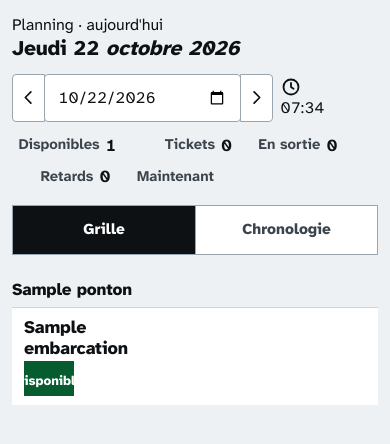
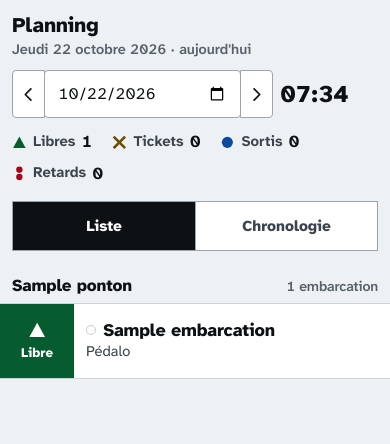
Before and after one commit to Samito-05/GestionnairePontons, a Django app: page /planning/ in a window 390 px wide. Shown: the part 56-500 px from the top of the page. Run offline with Django 5.2, Linux system fonts and the light colour scheme; tables that the repository leaves empty hold one stand-in row (values such as "Sample post").

Commit message:
refonte(ui): écran Planning — légende par marques, chronologie à codes d'état, liste mobile
- en-tête sans sur-titre ni italique ; date et heure groupées
- légende : marques d'état + compteurs, échantillons des blocs (en cours,
  rendue, dépassement) et ligne « maintenant »
- blocs de location : bleu tant que non rendue, neutre une fois rendue
  (couleur du bateau gardée dans la pastille du nom) ; dépassement rayé rouge/noir
- vue mobile « Liste » reprenant les lignes de l'écran Sorties
- boutons Vendre / Sortir / Retour aux couleurs de l'état produit

```diff
--- a/static/css/base.css
+++ b/static/css/base.css
@@ -443,6 +443,9 @@
 .legend-item strong { color: var(--ink); font-size: 1.05rem; }
 .legend-swatch { width: 22px; height: 12px; flex-shrink: 0; border-radius: 1px; }
 .legend-now { width: 2px; height: 16px; background: var(--ink); }
+.rental-swatch { background: var(--sortie); }
+.done-swatch { background: var(--surface-2); box-shadow: inset 0 0 0 1px var(--rule-strong); }
+.overtime-swatch { background: repeating-linear-gradient(-45deg, var(--retard) 0 4px, #1a0004 4px 7px); }
 
 #tl-container { margin-bottom: 1.5rem; border: 1px solid var(--rule); background: var(--surface); overflow: hidden; }
 .tl-toolbar, .mob-tl-toolbar {
@@ -511,7 +514,7 @@
   box-shadow: inset 1px 0 0 var(--ticket-text);
   opacity: .9;
 }
-/* Location : bleu tant que sortie, neutre une fois rendue, contour si à venir */
+/* Location : bleu tant que non rendue, neutre une fois rendue */
 .rental-block {
   position: absolute; top: 10px; bottom: 10px; z-index: 10; min-width: 6px;
   display: flex; align-items: center; justify-content: center; padding: 0 8px;
@@ -520,7 +523,6 @@
   background: var(--sortie); color: var(--sortie-ink);
 }
 .rental-block.is-done { background: var(--surface-2); color: var(--ink-2); box-shadow: inset 0 0 0 1px var(--rule-strong); }
-.rental-block.is-planned { background: var(--surface); color: var(--sortie-text); box-shadow: inset 0 0 0 2px var(--sortie); }
 .rental-block.is-narrow { font-size: 0; padding: 0; }
 /* Dépassement : rayures rouge / noir (marque de danger isolé) */
 .overtime-block {
--- a/templates/pontons/_planning_mob_tile.html
+++ b/templates/pontons/_planning_mob_tile.html
@@ -1,58 +1,50 @@
+{% comment %}Planning mobile, vue liste : même ligne que l'écran Sorties (plaque d'état | nom | action).{% endcomment %}
 <article id="mob-tile-{{ row.embarcation.pk }}"
          class="tile {% if row.statut == 'sortie' %}tile--sortie{% if row.overtime %} is-late{% endif %}{% elif row.statut == 'reservee' %}tile--reservee{% else %}tile--libre{% endif %}"
          data-statut="{{ row.statut|default:'libre' }}">
+  <div class="tile-state">
+    {% if row.statut == 'sortie' %}
+      {% if row.overtime %}<svg class="mark" aria-hidden="true"><use href="#m-retard"/></svg><span>Retard</span>
+      {% else %}<svg class="mark" aria-hidden="true"><use href="#m-sortie"/></svg><span>Sorti</span>{% endif %}
+    {% elif row.statut == 'reservee' %}<svg class="mark" aria-hidden="true"><use href="#m-ticket"/></svg><span>Ticket</span>
+    {% else %}<svg class="mark" aria-hidden="true"><use href="#m-libre"/></svg><span>Libre</span>
+    {% endif %}
+  </div>
   <div class="tile-body">
-    <div class="tile-head">
-      <span class="color-dot" style="background:{{ row.embarcation.couleur }};"></span>
-      <h3 class="tile-name">{{ row.embarcation.nom }}</h3>
-    </div>
-    <div class="tile-state">
-      {% if row.statut == 'sortie' %}
-        <span class="dot pulse"></span>
-        {% if row.overtime %}
-        <span>Retard</span>{% if row.overtime_min %}<span class="tile-time" style="color:inherit;">+{{ row.overtime_min }} min</span>{% endif %}
-        {% else %}
-        <span>En sortie</span>{% if row.retour %}<span class="tile-time">retour {{ row.retour }}</span>{% endif %}
-        {% endif %}
-      {% elif row.statut == 'reservee' %}
-        <svg class="icon"><use href="#i-ticket"/></svg><span>Ticket vendu</span>
-      {% else %}
-        <span class="dot"></span><span>Disponible</span>
-      {% endif %}
-    </div>
+    <h3 class="tile-name"><span class="color-dot" style="background:{{ row.embarcation.couleur }};"></span><span>{{ row.embarcation.nom }}</span></h3>
+    {% if row.statut == 'sortie' %}
+      {% if row.overtime %}<p class="tile-meta"><span class="tile-figure">+{% if row.overtime_min %}{{ row.overtime_min }}{% else %}&lt;1{% endif %} min</span> <span class="tile-sub">fin prévue {{ row.retour }}</span></p>
+      {% elif row.retour %}<p class="tile-meta">retour prévu à {{ row.retour }}</p>{% endif %}
+    {% else %}<p class="tile-meta">{{ row.embarcation.get_type_embarcation_display }}</p>
+    {% endif %}
   </div>
   {% if role == 'gestionnaire' or role == 'admin' %}
-  <div class="tile-action">
     {% if row.statut == 'sortie' %}
-      <form hx-post="{% url 'retour_embarcation' row.embarcation.pk %}"
-            hx-target="#mob-tile-{{ row.embarcation.pk }}"
-            hx-swap="outerHTML"
+      <form class="tile-action" hx-post="{% url 'retour_embarcation' row.embarcation.pk %}"
+            hx-target="#mob-tile-{{ row.embarcation.pk }}" hx-swap="outerHTML"
             hx-vals="js:{window_start: WINDOW_START_ISO}">{% csrf_token %}
         <input type="hidden" name="_htmx_partial" value="planning_mob">
         <input type="hidden" name="next" value="planning">
-        <button type="submit" class="btn btn-return"><svg class="icon"><use href="#i-return"/></svg>Retour</button>
+        <button type="submit" class="btn btn-retour" aria-label="Retour — {{ row.embarcation.nom }}">Retour</button>
       </form>
     {% elif row.statut == 'reservee' %}
-      <form hx-post="{% url 'sortir_embarcation' row.embarcation.pk %}"
-            hx-target="#mob-tile-{{ row.embarcation.pk }}"
-            hx-swap="outerHTML"
+      <form class="tile-action" hx-post="{% url 'sortir_embarcation' row.embarcation.pk %}"
+            hx-target="#mob-tile-{{ row.embarcation.pk }}" hx-swap="outerHTML"
             hx-vals="js:{window_start: WINDOW_START_ISO}">{% csrf_token %}
         <input type="hidden" name="_htmx_partial" value="planning_mob">
         <input type="hidden" name="next" value="planning">
-        <button type="submit" class="btn btn-warning"><svg class="icon"><use href="#i-out"/></svg>Sortir</button>
+        <button type="submit" class="btn btn-sortir" aria-label="Sortir — {{ row.embarcation.nom }}">Sortir</button>
       </form>
     {% else %}
-      <form hx-post="{% url 'louer_embarcation' row.embarcation.pk %}"
-            hx-target="#mob-tile-{{ row.embarcation.pk }}"
-            hx-swap="outerHTML"
+      <form class="tile-action" hx-post="{% url 'louer_embarcation' row.embarcation.pk %}"
+            hx-target="#mob-tile-{{ row.embarcation.pk }}" hx-swap="outerHTML"
             hx-vals="js:{window_start: WINDOW_START_ISO}">{% csrf_token %}
         <input type="hidden" name="_htmx_partial" value="planning_mob">
         <input type="hidden" name="notes" value="">
         <input type="hidden" name="next" value="planning">
-        <button type="submit" class="btn btn-success"><svg class="icon"><use href="#i-ticket"/></svg>Vente</button>
+        <button type="submit" class="btn btn-vendre" aria-label="Vendre un ticket — {{ row.embarcation.nom }}">Vendre</button>
       </form>
     {% endif %}
-  </div>
   {% endif %}
   {% if row.statut == 'sortie' %}
   <span hidden
--- a/templates/pontons/_planning_mob_tl_label.html
+++ b/templates/pontons/_planning_mob_tl_label.html
@@ -3,10 +3,10 @@
   <span class="tl-label-text">
     <span class="tl-label-name" title="{{ row.embarcation.nom }}">{{ row.embarcation.nom }}</span>
     {% if row.statut == 'sortie' %}
-      {% if row.overtime %}<span class="tl-label-state is-sortie">Retard{% if row.overtime_min %} +{{ row.overtime_min }} min{% endif %}</span>
-      {% else %}<span class="tl-label-state is-sortie">En sortie{% if row.retour %} → {{ row.retour }}{% endif %}</span>{% endif %}
-    {% elif row.statut == 'reservee' %}<span class="tl-label-state is-reservee">Ticket vendu</span>
-    {% else %}<span class="tl-label-state is-libre">Disponible</span>
+      {% if row.overtime %}<span class="tl-label-state is-retard"><svg class="mark" aria-hidden="true"><use href="#m-retard"/></svg>Retard{% if row.overtime_min %} +{{ row.overtime_min }} min{% endif %}</span>
+      {% else %}<span class="tl-label-state is-sortie"><svg class="mark" aria-hidden="true"><use href="#m-sortie"/></svg>Sorti{% if row.retour %} · fin {{ row.retour }}{% endif %}</span>{% endif %}
+    {% elif row.statut == 'reservee' %}<span class="tl-label-state is-reservee"><svg class="mark" aria-hidden="true"><use href="#m-ticket"/></svg>Ticket vendu</span>
+    {% else %}<span class="tl-label-state is-libre"><svg class="mark" aria-hidden="true"><use href="#m-libre"/></svg>Libre</span>
     {% endif %}
   </span>
   {% if role == 'gestionnaire' or role == 'admin' %}
@@ -14,20 +14,20 @@
     <form hx-post="{% url 'retour_embarcation' row.embarcation.pk %}" hx-target="#mob-tl-row-{{ row.embarcation.pk }}" hx-swap="outerHTML" hx-vals="js:{window_start: WINDOW_START_ISO}">{% csrf_token %}
       <input type="hidden" name="_htmx_partial" value="planning_mob_tl">
       <input type="hidden" name="next" value="planning">
-      <button type="submit" class="btn btn-return btn-xs" aria-label="Retour — {{ row.embarcation.nom }}">Retour</button>
+      <button type="submit" class="btn btn-retour" aria-label="Retour — {{ row.embarcation.nom }}">Retour</button>
     </form>
     {% elif row.statut == 'reservee' %}
     <form hx-post="{% url 'sortir_embarcation' row.embarcation.pk %}" hx-target="#mob-tl-row-{{ row.embarcation.pk }}" hx-swap="outerHTML" hx-vals="js:{window_start: WINDOW_START_ISO}">{% csrf_token %}
       <input type="hidden" name="_htmx_partial" value="planning_mob_tl">
       <input type="hidden" name="next" value="planning">
-      <button type="submit" class="btn btn-warning btn-xs" aria-label="Sortir — {{ row.embarcation.nom }}">Sortir</button>
+      <button type="submit" class="btn btn-sortir" aria-label="Sortir — {{ row.embarcation.nom }}">Sortir</button>
     </form>
     {% else %}
     <form hx-post="{% url 'louer_embarcation' row.embarcation.pk %}" hx-target="#mob-tl-row-{{ row.embarcation.pk }}" hx-swap="outerHTML" hx-vals="js:{window_start: WINDOW_START_ISO}">{% csrf_token %}
       <input type="hidden" name="_htmx_partial" value="planning_mob_tl">
       <input type="hidden" name="notes" value="">
       <input type="hidden" name="next" value="planning">
-      <button type="submit" class="btn btn-success btn-xs" aria-label="Vente — {{ row.embarcation.nom }}">Vente</button>
+      <button type="submit" class="btn btn-vendre" aria-label="Vendre un ticket — {{ row.embarcation.nom }}">Vendre</button>
     </form>
     {% endif %}
   {% endif %}
--- a/templates/pontons/_planning_mob_tl_row.html
+++ b/templates/pontons/_planning_mob_tl_row.html
@@ -14,9 +14,9 @@
            style="left:{{ block.left_pct }}%;width:{{ block.width_pct }}%;"
            title="Ticket vendu — {{ block.label }}"></div>
       {% else %}
-      <div class="rental-block"
-           style="left:{{ block.left_pct }}%;width:{{ block.width_pct }}%;background:{{ block.color }};color:{{ block.text_color }};"
-           title="{{ row.embarcation.nom }} · {{ block.label }}{% if block.loc.notes %} · {{ block.loc.notes }}{% endif %}">
+      <div class="rental-block{% if block.loc.returned_at %} is-done{% endif %}"
+           style="left:{{ block.left_pct }}%;width:{{ block.width_pct }}%;"
+           title="{{ row.embarcation.nom }} · {% if block.loc.returned_at %}rendue · {% endif %}{{ block.label }}{% if block.loc.notes %} · {{ block.loc.notes }}{% endif %}">
         {{ block.label }}
       </div>
       {% endif %}
--- a/templates/pontons/_planning_tl_label.html
+++ b/templates/pontons/_planning_tl_label.html
@@ -3,10 +3,10 @@
   <span class="tl-label-text">
     <span class="tl-label-name" title="{{ row.embarcation.nom }}">{{ row.embarcation.nom }}</span>
     {% if row.statut == 'sortie' %}
-      {% if row.overtime %}<span class="tl-label-state is-sortie">Retard{% if row.overtime_min %} +{{ row.overtime_min }} min{% endif %}</span>
-      {% else %}<span class="tl-label-state is-sortie">En sortie{% if row.retour %} → {{ row.retour }}{% endif %}</span>{% endif %}
-    {% elif row.statut == 'reservee' %}<span class="tl-label-state is-reservee">Ticket vendu</span>
-    {% else %}<span class="tl-label-state is-libre">Disponible</span>
+      {% if row.overtime %}<span class="tl-label-state is-retard"><svg class="mark" aria-hidden="true"><use href="#m-retard"/></svg>Retard{% if row.overtime_min %} +{{ row.overtime_min }} min{% endif %}</span>
+      {% else %}<span class="tl-label-state is-sortie"><svg class="mark" aria-hidden="true"><use href="#m-sortie"/></svg>Sorti{% if row.retour %} · fin {{ row.retour }}{% endif %}</span>{% endif %}
+    {% elif row.statut == 'reservee' %}<span class="tl-label-state is-reservee"><svg class="mark" aria-hidden="true"><use href="#m-ticket"/></svg>Ticket vendu</span>
+    {% else %}<span class="tl-label-state is-libre"><svg class="mark" aria-hidden="true"><use href="#m-libre"/></svg>Libre</span>
     {% endif %}
   </span>
   {% if role == 'gestionnaire' or role == 'admin' %}
@@ -14,20 +14,20 @@
     <form hx-post="{% url 'retour_embarcation' row.embarcation.pk %}" hx-target="#tl-row-{{ row.embarcation.pk }}" hx-swap="outerHTML" hx-vals="js:{window_start: WINDOW_START_ISO}">{% csrf_token %}
       <input type="hidden" name="_htmx_partial" value="planning_tl">
       <input type="hidden" name="next" value="planning">
-      <button type="submit" class="btn btn-return btn-xs" aria-label="Retour — {{ row.embarcation.nom }}">Retour</button>
+      <button type="submit" class="btn btn-retour" aria-label="Retour — {{ row.embarcation.nom }}">Retour</button>
     </form>
     {% elif row.statut == 'reservee' %}
     <form hx-post="{% url 'sortir_embarcation' row.embarcation.pk %}" hx-target="#tl-row-{{ row.embarcation.pk }}" hx-swap="outerHTML" hx-vals="js:{window_start: WINDOW_START_ISO}">{% csrf_token %}
       <input type="hidden" name="_htmx_partial" value="planning_tl">
       <input type="hidden" name="next" value="planning">
-      <button type="submit" class="btn btn-warning btn-xs" aria-label="Sortir — {{ row.embarcation.nom }}">Sortir</button>
+      <button type="submit" class="btn btn-sortir" aria-label="Sortir — {{ row.embarcation.nom }}">Sortir</button>
     </form>
     {% else %}
     <form hx-post="{% url 'louer_embarcation' row.embarcation.pk %}" hx-target="#tl-row-{{ row.embarcation.pk }}" hx-swap="outerHTML" hx-vals="js:{window_start: WINDOW_START_ISO}">{% csrf_token %}
       <input type="hidden" name="_htmx_partial" value="planning_tl">
       <input type="hidden" name="notes" value="">
       <input type="hidden" name="next" value="planning">
-      <button type="submit" class="btn btn-success btn-xs" aria-label="Vente — {{ row.embarcation.nom }}">Vente</button>
+      <button type="submit" class="btn btn-vendre" aria-label="Vendre un ticket — {{ row.embarcation.nom }}">Vendre</button>
     </form>
     {% endif %}
   {% endif %}
--- a/templates/pontons/_planning_tl_row.html
+++ b/templates/pontons/_planning_tl_row.html
@@ -14,9 +14,9 @@
            style="left:{{ block.left_pct }}%;width:{{ block.width_pct }}%;"
            title="Ticket vendu — {{ block.label }}"></div>
       {% else %}
-      <div class="rental-block"
-           style="left:{{ block.left_pct }}%;width:{{ block.width_pct }}%;background:{{ block.color }};color:{{ block.text_color }};"
-           title="{{ row.embarcation.nom }} · {{ block.label }}{% if block.loc.notes %} · {{ block.loc.notes }}{% endif %}">
+      <div class="rental-block{% if block.loc.returned_at %} is-done{% endif %}"
+           style="left:{{ block.left_pct }}%;width:{{ block.width_pct }}%;"
+           title="{{ row.embarcation.nom }} · {% if block.loc.returned_at %}rendue · {% endif %}{{ block.label }}{% if block.loc.notes %} · {{ block.loc.notes }}{% endif %}">
         {{ block.label }}
       </div>
       {% endif %}
--- a/templates/pontons/planning.html
+++ b/templates/pontons/planning.html
@@ -7,10 +7,7 @@
 
     <!-- ── En-tête : date + navigation ─────────────────────────── -->
     <div class="page-header">
-      <div>
-        <p class="page-eyebrow">Planning{% if date_cible == now.date %} · aujourd'hui{% endif %}</p>
-        <h1 class="page-title">{{ date_cible|date:"l j"|capfirst }} <em>{{ date_cible|date:"F Y" }}</em></h1>
-      </div>
+      <h1 class="page-title">Planning<small>{{ date_cible|date:"l j F Y"|capfirst }}{% if date_cible == now.date %} · aujourd'hui{% endif %}</small></h1>
       <div class="page-actions">
         <div class="btn-group" role="group" aria-label="Changer de jour">
           <a href="?date={{ date_prev|date:'Y-m-d' }}" class="btn btn-ghost btn-icon" aria-label="Jour précédent" title="Jour précédent">
@@ -24,20 +21,12 @@
         {% if date_cible != now.date %}
         <a href="{% url 'planning' %}" class="btn btn-ghost">Aujourd'hui</a>
         {% endif %}
-        <span id="live-clock" class="clock-tag" title="Heure actuelle">
-          <svg class="icon"><use href="#i-clock"/></svg><span data-clock>{{ now|time:"H:i" }}</span>
-        </span>
-        {% if role == 'gestionnaire' or role == 'admin' %}
-        <a href="{% url 'gestionnaire' %}" class="btn btn-primary hide-mobile">
-          <svg class="icon"><use href="#i-boat"/></svg>Gérer les sorties
-        </a>
-        {% endif %}
+        <span id="live-clock" class="clock" title="Heure actuelle"><span data-clock>{{ now|time:"H:i" }}</span></span>
       </div>
     </div>
 
     {% if not planning_data %}
       <div class="empty-state">
-        <svg class="icon"><use href="#i-anchor"/></svg>
         <h2>Aucun ponton actif</h2>
         <p>Le planning s'affichera dès qu'un ponton et ses embarcations seront configurés.</p>
         {% if role == 'admin' %}<a href="{% url 'admin_pontons' %}" class="btn btn-primary">Ajouter un ponton</a>{% endif %}
@@ -47,11 +36,14 @@
 
     <!-- ── Légende + état de la flotte en ce moment ────────────── -->
     <div class="legend" aria-label="État actuel de la flotte">
-      <span class="legend-item"><span class="legend-dot" style="background:var(--success-fill);"></span>Disponibles <strong data-count="libre"></strong></span>
-      <span class="legend-item"><span class="legend-swatch" style="background:repeating-linear-gradient(-45deg,transparent 0 3px,var(--warning-fill) 3px 5px);border-left:3px solid var(--warning-fill);"></span>Tickets <strong data-count="reservee"></strong></span>
-      <span class="legend-item"><span class="legend-dot" style="background:var(--danger-fill);"></span>En sortie <strong data-count="sortie"></strong></span>
-      <span class="legend-item"><span class="legend-swatch" style="background:repeating-linear-gradient(-45deg,var(--danger-fill) 0 3px,#7d1f0d 3px 5px);"></span>Retards <strong data-count="retard"></strong></span>
-      <span class="legend-item"><span class="legend-line"></span>Maintenant</span>
+      <span class="legend-item"><svg class="mark mark-libre" aria-hidden="true"><use href="#m-libre"/></svg>Libres <strong data-count="libre"></strong></span>
+      <span class="legend-item"><svg class="mark mark-ticket" aria-hidden="true"><use href="#m-ticket"/></svg>Tickets <strong data-count="reservee"></strong></span>
+      <span class="legend-item"><svg class="mark mark-sortie" aria-hidden="true"><use href="#m-sortie"/></svg>Sortis <strong data-count="sortie"></strong></span>
+      <span class="legend-item"><svg class="mark mark-retard" aria-hidden="true"><use href="#m-retard"/></svg>Retards <strong data-count="retard"></strong></span>
+      <span class="legend-item hide-mobile"><span class="legend-swatch rental-swatch"></span>En cours</span>
+      <span class="legend-item hide-mobile"><span class="legend-swatch done-swatch"></span>Rendue</span>
+      <span class="legend-item hide-mobile"><span class="legend-swatch overtime-swatch"></span>Dépassement</span>
+      <span class="legend-item hide-mobile"><span class="legend-now"></span>Maintenant</span>
     </div>
 
     <!-- ════════════════════════════════════════
@@ -59,7 +51,7 @@
     ════════════════════════════════════════ -->
     <div id="tl-container">
       <div class="tl-toolbar">
-        <span class="tl-toolbar-info">{{ window_start|date:"D j, G\h" }} → {{ window_end|date:"D j, G\h" }} · faites défiler pour voir la journée</span>
+        <span class="tl-toolbar-info">{{ window_start|date:"D j, G\h" }} – {{ window_end|date:"D j, G\h" }} · défilement horizontal</span>
         <div class="tl-toolbar-actions">
           <button type="button" class="btn btn-ghost btn-sm" onclick="scrollTlToCenter(true)" title="Recentrer sur l'heure actuelle">
             <svg class="icon"><use href="#i-target"/></svg>Maintenant
@@ -108,15 +100,15 @@
          MOBILE — choix de la vue
     ════════════════════════════════════════ -->
     <div class="segmented" role="group" aria-label="Type de vue">
-      <button type="button" id="btn-mob-grid" class="active">Grille</button>
+      <button type="button" id="btn-mob-grid" class="active">Liste</button>
       <button type="button" id="btn-mob-tl">Chronologie</button>
     </div>
 
     <!-- MOBILE — chronologie -->
     <div id="mob-tl-outer" class="mob-tl-outer" style="display:none;">
       <div class="mob-tl-toolbar">
-        <span class="tl-toolbar-info">{{ window_start|date:"d/m G\h" }} → {{ window_end|date:"d/m G\h" }}</span>
-        <button type="button" class="btn btn-ghost btn-xs" onclick="scrollMobTlToNow()">
+        <span class="tl-toolbar-info">{{ window_start|date:"d/m G\h" }} – {{ window_end|date:"d/m G\h" }}</span>
+        <button type="button" class="btn btn-ghost btn-sm" onclick="scrollMobTlToNow()">
           <svg class="icon"><use href="#i-target"/></svg>Maintenant
         </button>
       </div>
@@ -152,12 +144,12 @@
       </div><!-- /mob-tl-scroll -->
     </div><!-- /mob-tl-outer -->
 
-    <!-- MOBILE — grille de tuiles (sert aussi de source aux compteurs de la légende) -->
+    <!-- MOBILE — liste de lignes (sert aussi de source aux compteurs de la légende) -->
     <div id="mob-grid" class="mobile-planning" data-count-scope>
       {% for ponton_data in planning_data %}
         <section class="ponton-section">
-          <h2 class="section-title">{{ ponton_data.ponton.nom }}</h2>
-          <div class="emb-grid">
+          <h2 class="section-title">{{ ponton_data.ponton.nom }}<small>{{ ponton_data.rows|length }} embarcation{{ ponton_data.rows|length|pluralize }}</small></h2>
+          <div class="rows">
             {% for row in ponton_data.rows %}
             {% include 'pontons/_planning_mob_tile.html' with row=row %}
             {% endfor %}
```
